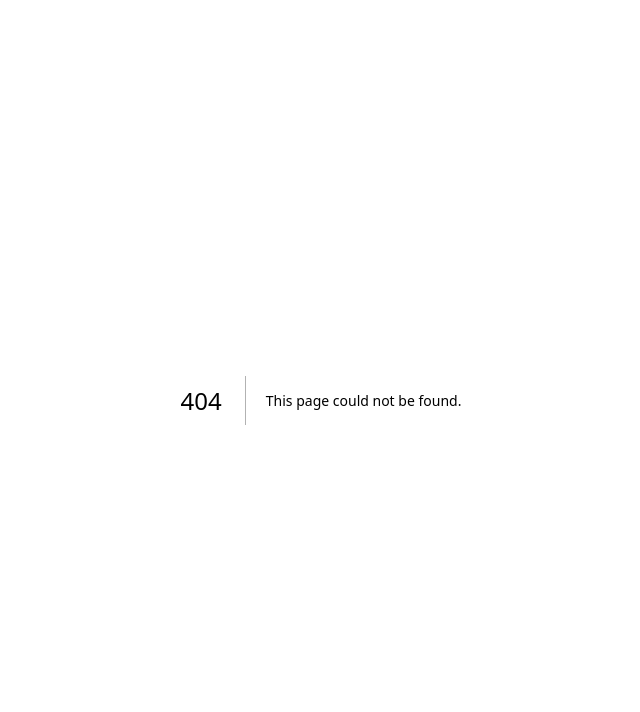
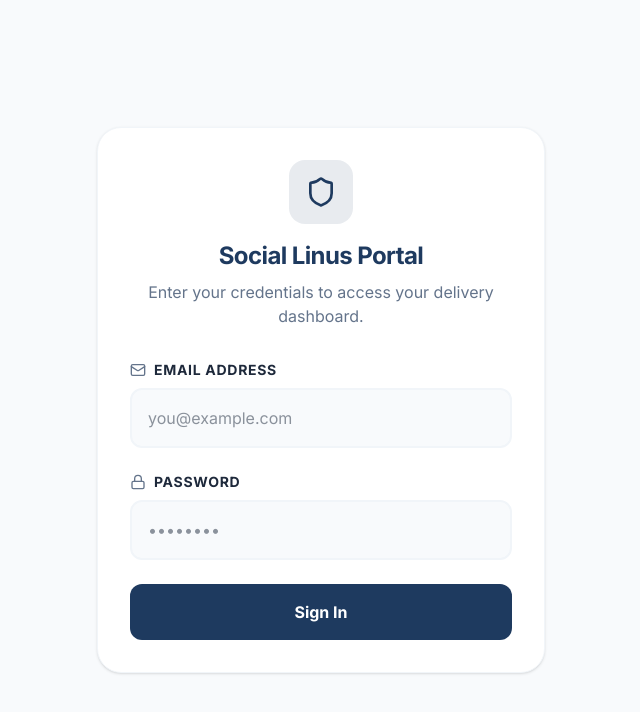
Before and after one commit to spicylinus/revfi, a Next.js app: page /login in a window 1280 px wide. Before the commit this address had no page. Shown: the top 712 px of the page, without its empty margins (319-959 px from the left). Built offline with nearby package versions, Linux system fonts and the light colour scheme.

Commit message:
Implement Social Linus rebranding and gate delivery routes behind auth

```diff
--- /dev/null
+++ b/src/app/api/auth/login/route.ts
@@ -0,0 +1,50 @@
+import { NextResponse } from 'next/server';
+import { cookies } from 'next/headers';
+
+export async function POST(request: Request) {
+  try {
+    const { email, password } = await request.json();
+
+    // Mock authentication logic
+    // In a real app, you would check this against a database
+    const isAdmin = email === 'owner@sociallinus.com' && password === 'sociallinus2026';
+
+    // For clients, we could check if the email exists in our leads/customers
+    // For this demonstration, we'll allow a mock client
+    const isClient = email === 'client@example.com' && password === 'client123';
+
+    if (isAdmin || isClient) {
+      // Create a session token (in a real app, this should be a signed JWT)
+      const sessionToken = btoa(JSON.stringify({
+        email,
+        role: isAdmin ? 'admin' : 'client',
+        expires: Date.now() + 24 * 60 * 60 * 1000 // 24 hours
+      }));
+
+      // Set auth cookie
+      const cookieStore = await cookies();
+      cookieStore.set('auth-session', sessionToken, {
+        httpOnly: true,
+        secure: process.env.NODE_ENV === 'production',
+        sameSite: 'lax',
+        maxAge: 60 * 60 * 24, // 1 day
+        path: '/',
+      });
+
+      return NextResponse.json({
+        success: true,
+        user: { email, role: isAdmin ? 'admin' : 'client' }
+      });
+    }
+
+    return NextResponse.json(
+      { message: 'Invalid email or password' },
+      { status: 401 }
+    );
+  } catch (error) {
+    return NextResponse.json(
+      { message: 'Internal server error' },
+      { status: 500 }
+    );
+  }
+}
--- a/src/app/layout.tsx
+++ b/src/app/layout.tsx
@@ -14,7 +14,7 @@ const jetbrainsMono = JetBrains_Mono({
 });
 
 export const metadata: Metadata = {
-  title: "RevFi — Website Auditor for Local Business",
+  title: "Social Linus — Website Auditor for Local Business",
   description: "Audit your website for revenue leaks and get a clear action plan to grow your local business.",
 };
 
--- /dev/null
+++ b/src/app/login/page.tsx
@@ -0,0 +1,103 @@
+'use client';
+
+import React, { useState } from 'react';
+import { useRouter, useSearchParams } from 'next/navigation';
+import { Shield, Lock, Mail, AlertCircle } from 'lucide-react';
+
+export default function LoginPage() {
+  const router = useRouter();
+  const searchParams = useSearchParams();
+  const callbackUrl = searchParams.get('callbackUrl') || '/';
+
+  const [email, setEmail] = useState('');
+  const [password, setPassword] = useState('');
+  const [error, setError] = useState<string | null>(null);
+  const [isLoading, setIsLoading] = useState(false);
+
+  const handleSubmit = async (e: React.FormEvent) => {
+    e.preventDefault();
+    setIsLoading(true);
+    setError(null);
+
+    try {
+      const response = await fetch('/api/auth/login', {
+        method: 'POST',
+        headers: { 'Content-Type': 'application/json' },
+        body: JSON.stringify({ email, password }),
+      });
+
+      const data = await response.json();
+
+      if (response.ok) {
+        router.push(callbackUrl);
+      } else {
+        setError(data.message || 'Login failed. Please check your credentials.');
+      }
+    } catch (err) {
+      setError('An unexpected error occurred.');
+    } finally {
+      setIsLoading(false);
+    }
+  };
+
+  return (
+    <div className="min-h-screen bg-background flex flex-col items-center justify-center p-6">
+      <div className="w-full max-w-md bg-surface p-8 rounded-3xl border border-slate-100 shadow-sm">
+        <div className="flex flex-col items-center mb-8">
+          <div className="w-16 h-16 bg-primary/10 rounded-2xl flex items-center justify-center text-primary mb-4">
+            <Shield size={32} />
+          </div>
+          <h1 className="text-2xl font-bold text-primary tracking-tight">Social Linus Portal</h1>
+          <p className="text-text-secondary text-center mt-2">Enter your credentials to access your delivery dashboard.</p>
+        </div>
+
+        <form onSubmit={handleSubmit} className="space-y-6">
+          <div className="space-y-2">
+            <label className="text-sm font-bold text-text-primary uppercase tracking-wider flex items-center gap-2">
+              <Mail size={16} className="text-text-secondary" />
+              Email Address
+            </label>
+            <input
+              type="email"
+              required
+              value={email}
+              onChange={(e) => setEmail(e.target.value)}
+              className="w-full px-4 py-4 bg-background border-2 border-slate-100 rounded-xl outline-none focus:border-primary transition-all"
+              placeholder="you@example.com"
+            />
+          </div>
+
+          <div className="space-y-2">
+            <label className="text-sm font-bold text-text-primary uppercase tracking-wider flex items-center gap-2">
+              <Lock size={16} className="text-text-secondary" />
+              Password
+            </label>
+            <input
+              type="password"
+              required
+              value={password}
+              onChange={(e) => setPassword(e.target.value)}
+              className="w-full px-4 py-4 bg-background border-2 border-slate-100 rounded-xl outline-none focus:border-primary transition-all"
+              placeholder="••••••••"
+            />
+          </div>
+
+          {error && (
+            <div className="p-4 bg-danger/10 border border-danger/20 rounded-xl flex items-center gap-3 text-danger">
+              <AlertCircle size={20} />
+              <p className="text-sm font-semibold">{error}</p>
+            </div>
+          )}
+
+          <button
+            type="submit"
+            disabled={isLoading}
+            className="w-full py-4 bg-primary text-white font-bold rounded-xl hover:bg-primary/90 transition-all active:scale-95 disabled:opacity-50 disabled:scale-100"
+          >
+            {isLoading ? 'Authenticating...' : 'Sign In'}
+          </button>
+        </form>
+      </div>
+    </div>
+  );
+}
--- a/src/app/page.tsx
+++ b/src/app/page.tsx
@@ -81,8 +81,8 @@ export default function Home() {
       <header className="py-8 px-6 border-b border-slate-200 bg-surface">
         <div className="max-w-7xl mx-auto flex justify-between items-center">
           <div className="flex items-center gap-2">
-            <div className="w-10 h-10 bg-primary rounded-xl flex items-center justify-center text-white font-bold text-xl">R</div>
-            <h1 className="text-2xl font-bold text-primary">RevFi</h1>
+            <div className="w-10 h-10 bg-primary rounded-xl flex items-center justify-center text-white font-bold text-xl">SL</div>
+            <h1 className="text-2xl font-bold text-primary">Social Linus</h1>
           </div>
           <div className="hidden md:flex items-center gap-6 text-sm font-semibold text-text-secondary uppercase tracking-widest">
             <Link href="/projects/" className="hover:text-primary transition-colors text-accent">Portfolio</Link>
@@ -356,7 +356,7 @@ export default function Home() {
       <footer className="py-12 border-t border-slate-100 mt-12 bg-surface/50">
         <div className="max-w-7xl mx-auto px-6 text-center">
           <p className="text-slate-400 text-sm font-medium">
-            RevFi is owned by Social Linus Web Services, LLC.
+            Social Linus (formerly RevFi) is owned by Social Linus Web Services, LLC.
           </p>
         </div>
       </footer>
--- /dev/null
+++ b/src/middleware.ts
@@ -0,0 +1,32 @@
+import { NextResponse } from 'next/server';
+import type { NextRequest } from 'next/server';
+
+// Routes that require authentication
+const PROTECTED_ROUTES = ['/delivery', '/projects', '/mockups'];
+
+export function middleware(request: NextRequest) {
+  const { pathname } = request.nextUrl;
+
+  // Check if the current route is protected
+  const isProtectedRoute = PROTECTED_ROUTES.some((route) =>
+    pathname.startsWith(route)
+  );
+
+  if (isProtectedRoute) {
+    // Check for auth cookie
+    const sessionToken = request.cookies.get('auth-session')?.value;
+
+    if (!sessionToken) {
+      // Redirect to login if no session token
+      const url = new URL('/login', request.url);
+      url.searchParams.set('callbackUrl', pathname);
+      return NextResponse.redirect(url);
+    }
+  }
+
+  return NextResponse.next();
+}
+
+export const config = {
+  matcher: ['/delivery/:path*', '/projects/:path*', '/mockups/:path*'],
+};
```
Also changed, not shown: 2 other files (tests, documents, lock files or other folders).
